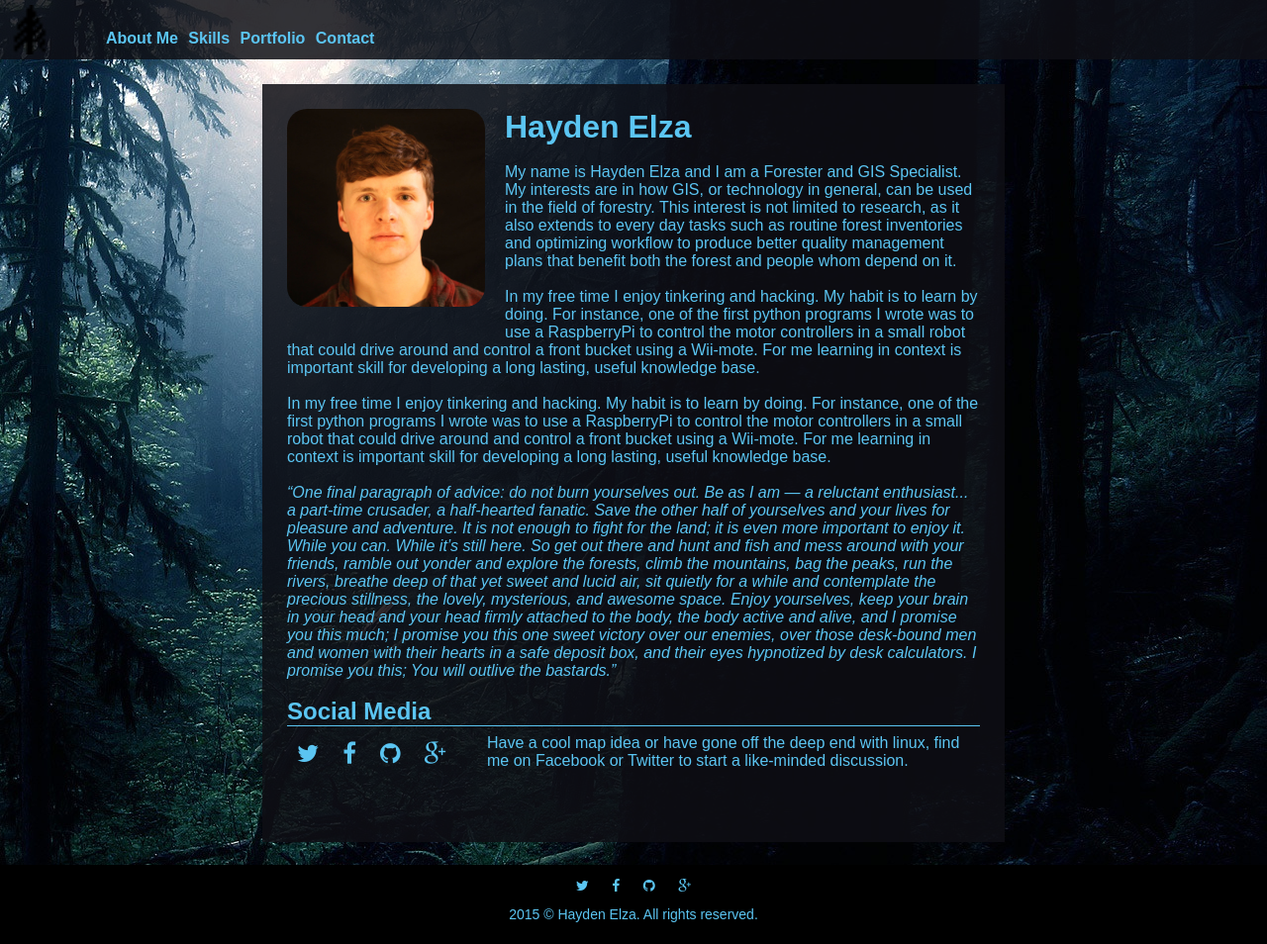
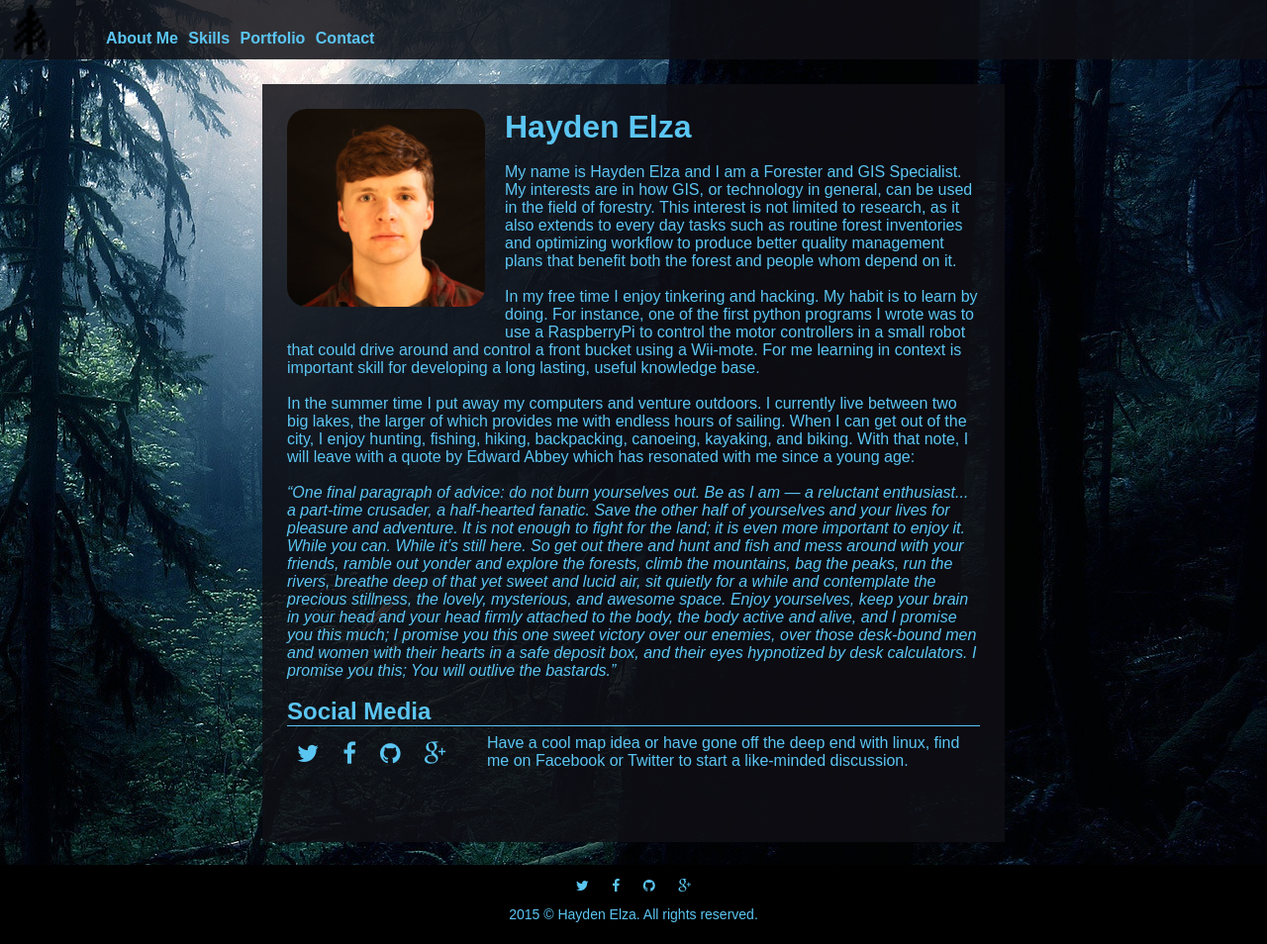
Before and after one commit to HaydenElza/haydenelza.github.io, a Jekyll site: the page about.html, which Jekyll copies as it is, in a window 1280 px wide. Shown: the whole page at 99% size. Built offline with Jekyll 4.4.1, drawn with Linux system fonts in a browser that asks for light colours.

Commit message:
Fixed missing paragraph in about page

```diff
--- a/about.html
+++ b/about.html
@@ -46,7 +46,7 @@
 					In my free time I enjoy tinkering and hacking. My habit is to learn by doing. For instance, one of the first python programs I wrote was to use a RaspberryPi to control the motor controllers in a small robot that could drive around and control a front bucket using a Wii-mote. For me learning in context is important skill for developing a long lasting, useful knowledge base.
 				</p><br>
 				<p>
-					In my free time I enjoy tinkering and hacking. My habit is to learn by doing. For instance, one of the first python programs I wrote was to use a RaspberryPi to control the motor controllers in a small robot that could drive around and control a front bucket using a Wii-mote. For me learning in context is important skill for developing a long lasting, useful knowledge base.
+					In the summer time I put away my computers and venture outdoors. I currently live between two big lakes, the larger of which provides me with endless hours of sailing. When I can get out of the city, I enjoy hunting, fishing, hiking, backpacking, canoeing, kayaking, and biking. With that note, I will leave with a quote by Edward Abbey which has resonated with me since a young age:
 				</p><br>
 				<p class="quote">
 					“One final paragraph of advice: do not burn yourselves out. Be as I am — a reluctant enthusiast... a part-time crusader, a half-hearted fanatic. Save the other half of yourselves and your lives for pleasure and adventure. It is not enough to fight for the land; it is even more important to enjoy it. While you can. While it’s still here. So get out there and hunt and fish and mess around with your friends, ramble out yonder and explore the forests, climb the mountains, bag the peaks, run the rivers, breathe deep of that yet sweet and lucid air, sit quietly for a while and contemplate the precious stillness, the lovely, mysterious, and awesome space. Enjoy yourselves, keep your brain in your head and your head firmly attached to the body, the body active and alive, and I promise you this much; I promise you this one sweet victory over our enemies, over those desk-bound men and women with their hearts in a safe deposit box, and their eyes hypnotized by desk calculators. I promise you this; You will outlive the bastards.”
```
Also changed, not shown: about.md (+1 -1 lines).
